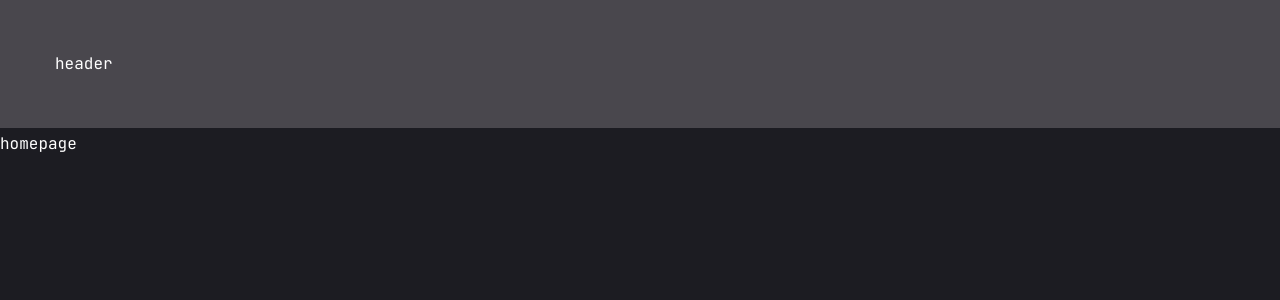
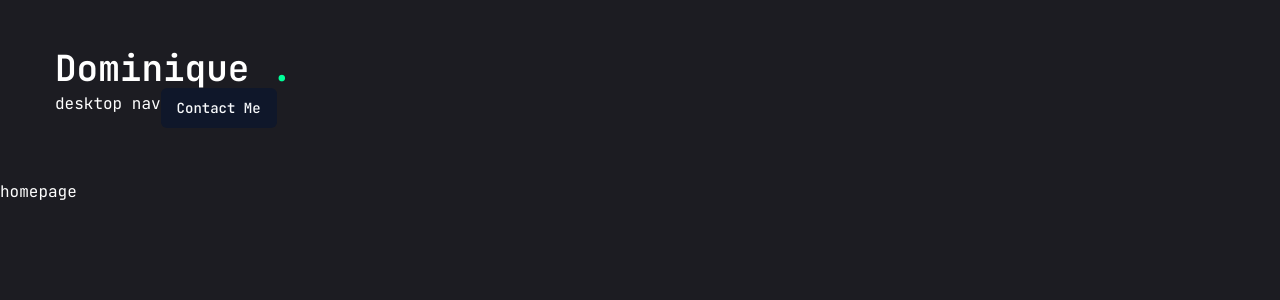
Before and after one commit to dpearyer/Doms_Portfolio, a Next.js app: page / in a window 1280 px wide. Shown: the top 300 px of the page. Built offline with nearby package versions, Linux system fonts and the light colour scheme.

Commit message:
added navbar and contact btn

```diff
--- a/components/Header.jsx
+++ b/components/Header.jsx
@@ -1,11 +1,27 @@
 import Link from "next/link";
 import { Button } from "./ui/button";
+import Nav from "./Nav";
 
 const Header = () => {
   return (
-    <header className="py-8 xl:py-12 text-white bg-pink-50/20">
-        <div className="container mx-auto">header</div>
+    <header className="py-8 xl:py-12 text-white">
+        <div className="container mx-auto">
+            {/* logo */}
+            <Link href="/">
+            <h1 className="text-4xl font-semibold">
+                Dominique <span className="text-accent">.</span>
+                </h1>
+            </Link>
 
+
+            {/* Desktop Nav & contact me btn */}
+            <div className="hidden xl:flex">
+            <Nav />
+            <Link href="/contact">
+               <Button>Contact Me</Button>
+            </Link>
+            </div>
+        </div>
     </header>
   )
 }
--- /dev/null
+++ b/components/Nav.jsx
@@ -0,0 +1,9 @@
+
+
+const Nav = () => {
+  return (
+    <nav>desktop nav</nav>
+  )
+}
+
+export default Nav
```
